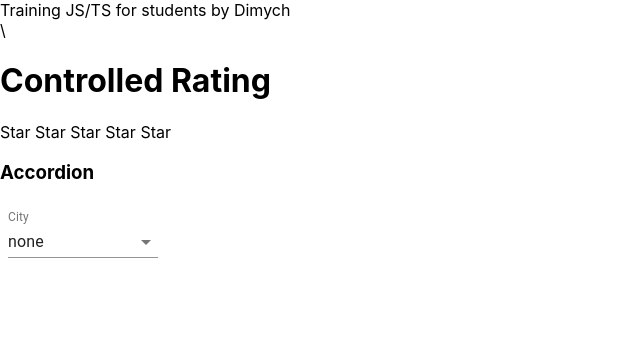
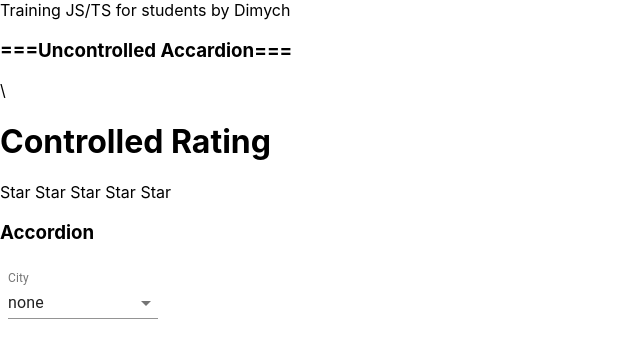
Before and after one commit to maxmajorov/training-js-ts, a React (Create React App) app: page / in a window 1280 px wide. Shown: the top 358 px of the page, without its empty margins (0-640 px from the left). Built offline with nearby package versions, Linux system fonts and the light colour scheme.

Commit message:
feat: useReducer ==> write useReducer in UncontrollAccardion component

```diff
--- a/src/main/App.tsx
+++ b/src/main/App.tsx
@@ -33,7 +33,7 @@ function App() {
 
   const [collapsed, setCollapsed] = useState<boolean>(true);
 
-  const [selectItem, setSelectItem] = useState<any>("none");
+  const [selectItem, setSelectItem] = useState<string>("none");
 
   let [mes, setMes] = useState("");
   const [ratingVal, setRatingVal] = useState<number>(0);
@@ -53,7 +53,7 @@ function App() {
     console.log(collapsed);
   };
 
-  const setSelectItemCallback = (value: any) => {
+  const setSelectItemCallback = (value: string) => {
     setSelectItem(value);
   };
 
@@ -68,7 +68,7 @@ function App() {
       {/* {messages.map((el) => (
         <div>{el.message}</div>
       ))} */}
-      {/* <UncontrolledAccordion /> */}
+      <UncontrolledAccordion />
       {/* <UncontrolledRating /> */}
       {/* <UseEffect /> */}\
       <Rating value={ratingVal} onClick={setRatingVal} />
--- a/src/main/components/UncontrolledAccordion/Accordion.tsx
+++ b/src/main/components/UncontrolledAccordion/Accordion.tsx
@@ -1,20 +1,56 @@
-import React, { useState } from "react";
+import React, { useReducer, useState } from "react";
 
 //true ===>>> свернутое
+// useReducer
+
+const TOGGLE_COLLAPSE = "TOGGLE-COLLAPSE";
+
+type ActionType = {
+  type: string;
+};
+
+type StateType = {
+  collapse: boolean;
+};
+
+const collapseActionCreator = () => ({
+  type: TOGGLE_COLLAPSE,
+});
+
+const initialState = { collapse: true };
+
+const reducer = (state: StateType, action: ActionType) => {
+  switch (action.type) {
+    case TOGGLE_COLLAPSE: {
+      const stateCopy = {
+        ...state,
+        collapse: !state.collapse, //Правило иммутабельности
+      };
+      console.log(stateCopy);
+      return stateCopy;
+    }
+
+    default: {
+      return state;
+      // throw new Error("Wrong action type"); //ИЛИ ГЕНЕРИРУЕМ ОШИБКУ
+    }
+  }
+};
 
 const UncontrolledAccordion = () => {
-  const [collaps, setCollapse] = useState(true);
+  // const [collapse, setCollapse] = useState(true);
+  const [collapse, dispatch] = useReducer(reducer, initialState);
+
+  console.log("hook", collapse);
 
   const onClickCollapsedHandler = () => {
-    collaps ? setCollapse(false) : setCollapse(true);
-
-    console.log(collaps);
+    dispatch(collapseActionCreator());
   };
 
   return (
     <div onClick={onClickCollapsedHandler}>
       <h3>===Uncontrolled Accardion===</h3>
-      {!collaps ? (
+      {!collapse.collapse ? (
         <ul>
           <li>React</li>
           <li>TypeScript</li>
```
Also changed, not shown: src/main/components/ControlledSelect/ControlledSelect.tsx (+6 -3 lines), src/test/test_10_immutability/test_10.ts (renamed from src/test/test_10_immutability - Copy/test_10.ts), 1 other file (tests, documents, lock files or other folders).
